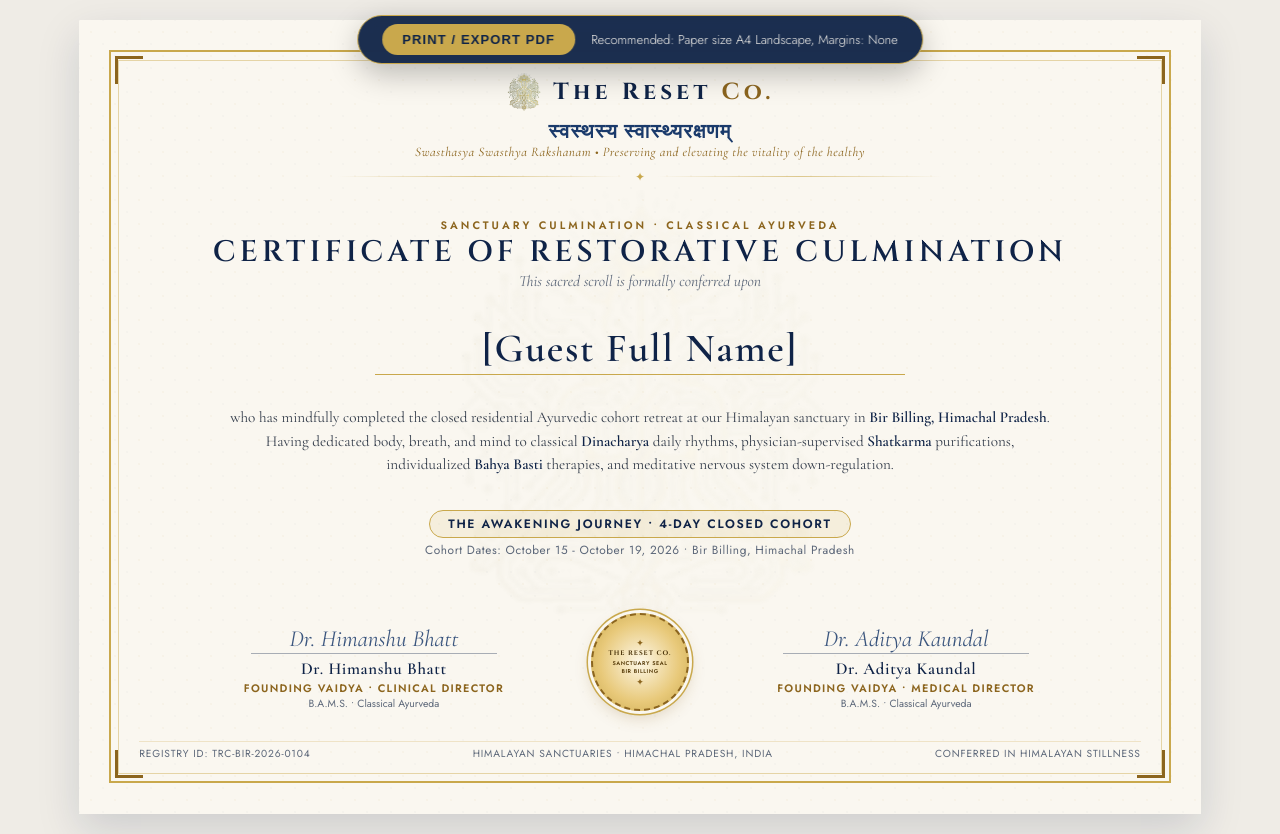
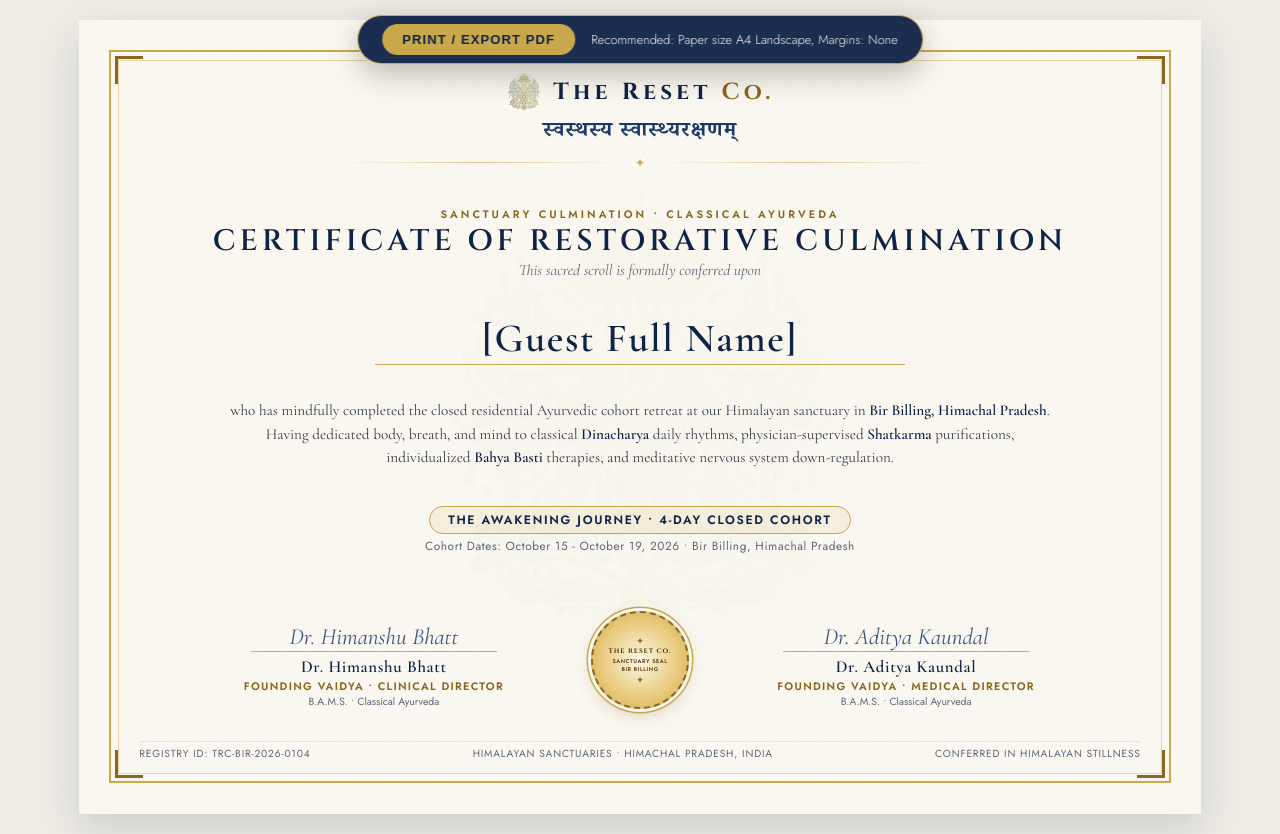
Before and after one commit to aceblazingsun/The-Reset-Co, a website: page certificate-template.html in a window 1280 px wide. Drawn offline with nearby package versions, Linux system fonts and the light colour scheme.

Commit message:
fix: remove english transliteration/translation of shloka; keep pure Devanagari Sanskrit

```diff
--- a/certificate-template.html
+++ b/certificate-template.html
@@ -8,7 +8,7 @@
 <!-- Fonts: Cormorant Garamond, Cinzel, & Jost -->
 <link rel="preconnect" href="https://fonts.googleapis.com">
 <link rel="preconnect" href="https://fonts.gstatic.com" crossorigin>
-<link href="https://fonts.googleapis.com/css2?family=Cinzel:wght@400;600;700&family=Cormorant+Garamond:ital,wght@0,300;0,400;0,500;0,600;1,400;1,600&family=Jost:wght@300;400;500;600&display=swap" rel="stylesheet">
+<link href="https://fonts.googleapis.com/css2?family=Cinzel:wght@400;600;700&family=Cormorant+Garamond:ital,wght@0,300;0,400;0,500;0,600;1,400;1,600&family=Jost:wght@300;400;500;600&family=Noto+Serif+Devanagari:wght@500;600;700&display=swap" rel="stylesheet">
 
 <style>
   :root {
@@ -24,6 +24,7 @@
     --serif: 'Cormorant Garamond', Georgia, serif;
     --display: 'Cinzel', serif;
     --sans: 'Jost', sans-serif;
+    --devanagari: 'Noto Serif Devanagari', 'Cormorant Garamond', serif;
   }
 
   @page {
@@ -202,20 +203,12 @@
   }
 
   .shloka-sanskrit {
-    font-family: var(--serif);
-    font-size: 1.25rem;
+    font-family: var(--devanagari);
+    font-size: 1.3rem;
     font-weight: 600;
-    letter-spacing: 0.06em;
+    letter-spacing: 0.05em;
     color: var(--royal-mid);
-    line-height: 1.2;
-  }
-
-  .shloka-trans {
-    font-family: var(--serif);
-    font-size: 0.82rem;
-    font-style: italic;
-    letter-spacing: 0.04em;
-    color: var(--gold-dark);
+    line-height: 1.25;
   }
 
   .header-divider {
@@ -501,8 +494,7 @@
         </div>
 
         <div class="shloka-banner">
-          <div class="shloka-sanskrit">&#2360;&#2381;&#2357;&#2360;&#2381;&#2341;&#2360;&#2381;&#2351; &#2360;&#2381;&#2357;&#2366;&#2360;&#2381;&#2341;&#2381;&#2351;&#2352;&#2325;&#2381;&#2359;&#2339;&#2350;&#2381;</div>
-          <div class="shloka-trans">Swasthasya Swasthya Rakshanam &bull; Preserving and elevating the vitality of the healthy</div>
+          <div class="shloka-sanskrit">स्वस्थस्य स्वास्थ्यरक्षणम्</div>
         </div>
 
         <div class="header-divider">
```
